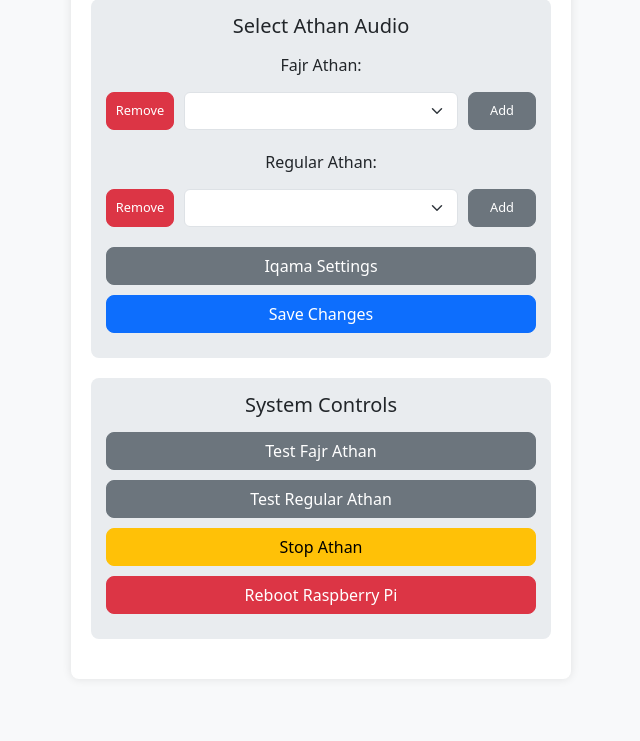
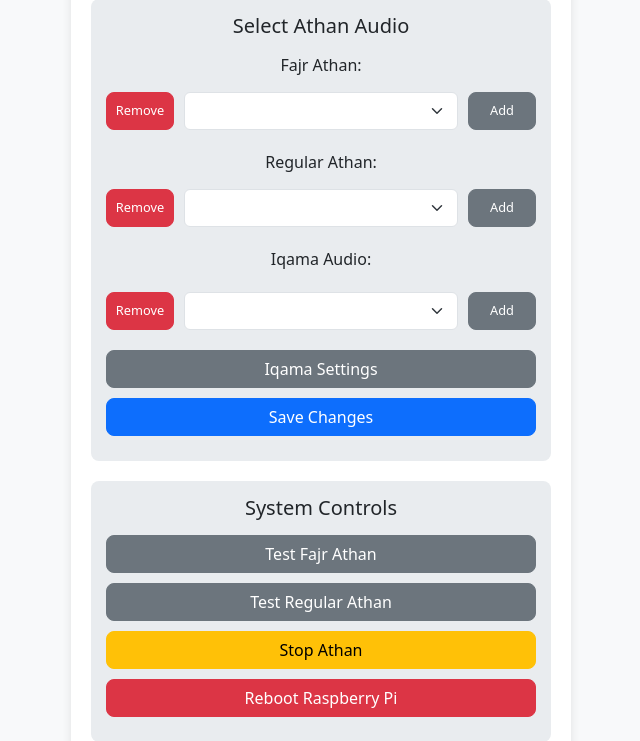
Before and after one commit to umairqidwai1/Athan-speaker-using-Raspberry-pi, a Flask app: page / in a window 1280 px wide. Shown: the part 539-1280 px from the top of the page, without its empty margins (319-959 px from the left). Before the commit the page ends 1178 px from the top, so only its background shows below. Run offline with Flask 3, Linux system fonts and the light colour scheme; lists and menus that the app fills with data are empty; parts of the project's set-up code (start-up, migrations or seed data) failed here and were passed over; some libraries are stand-ins or nearby versions.

Commit message:
change iqama file location

```diff
--- a/templates/index.html
+++ b/templates/index.html
@@ -233,6 +233,18 @@
                         {% endfor %}
                     </select>
                     <button type="button" class="btn btn-secondary add-btn" data-bs-toggle="modal" data-bs-target="#uploadRegularModal">Add</button>
+                </div>
+                <div class="form-row mb-3">
+                    <label for="iqama_audio" class="form-label">Iqama Audio:</label>
+                </div>
+                <div class="form-row">
+                    <button type="button" class="btn btn-danger remove-btn" data-bs-toggle="modal" data-bs-target="#confirmRemoveModal" data-audio-type="iqama">Remove</button>
+                    <select name="iqama_audio" class="form-select">
+                        {% for file in iqama_files %}
+                        <option value="{{ file }}" {% if selected_iqama == file %}selected{% endif %}>{{ file }}</option>
+                        {% endfor %}
+                    </select>
+                    <button type="button" class="btn btn-secondary add-btn" data-bs-toggle="modal" data-bs-target="#uploadIqamaModal">Add</button>
                 </div>
 
                 <button type="button" class="btn btn-secondary" data-bs-toggle="modal" data-bs-target="#iqamaSettingsModal">Iqama Settings</button>
```
